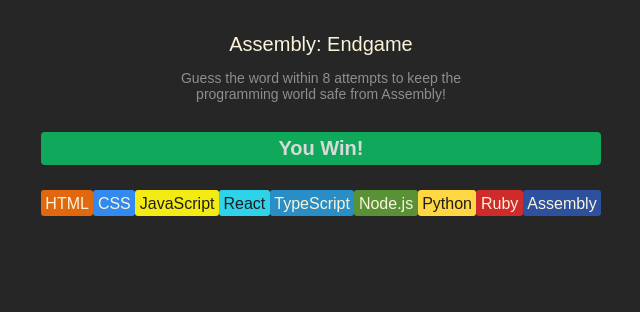
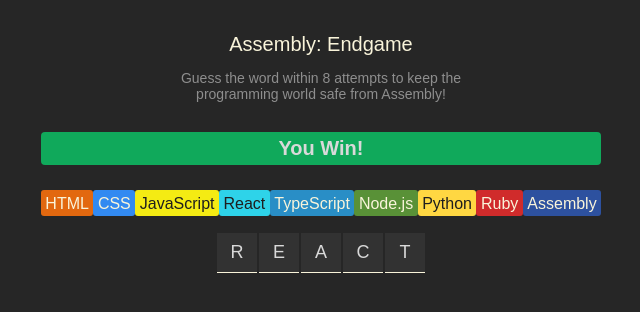
Before and after one commit to limhaowei/Hangman-, a React (Vite) app: page / in a window 1280 px wide. Shown: the top 312 px of the page, without its empty margins (319-959 px from the left). Built offline with nearby package versions, Linux system fonts and the light colour scheme.

Commit message:
added the word to guess

```diff
--- a/src/App.jsx
+++ b/src/App.jsx
@@ -14,6 +14,13 @@
     )
 })
 
+  const [ currentWord, setCurrentWord ] = useState("react")
+
+  const charElements = currentWord.split('').map((char, index) => {
+    return (
+      <span key={index}>{char.toUpperCase()}</span>
+    )
+  })
 
 
   return(
@@ -31,6 +38,10 @@
       <section className='languages'>
         {languageElements}
       </section>
+
+      <section className='word'>
+        {charElements}
+      </section>
     </main>
   )
 }
--- a/src/index.css
+++ b/src/index.css
@@ -55,9 +55,29 @@
   gap: 5px;
   justify-content: center;
   max-width: 350px;
+  margin-bottom: 36px;
 }
 
 span.chip {
   border-radius: 3px;
   padding: 4.5px;
 }
+
+section.word {
+  display: flex;
+  justify-content: center;
+  gap: 2px;
+  margin-top: 20px;
+}
+
+section.word > span {
+  height: 40px;
+  width: 40px;
+  background-color: #323232;
+  display: flex;
+  justify-content: center;
+  align-items: center;
+  font-size: 1.125rem;
+  border-bottom: 1px solid #F9F4DA;
+
+}
```
